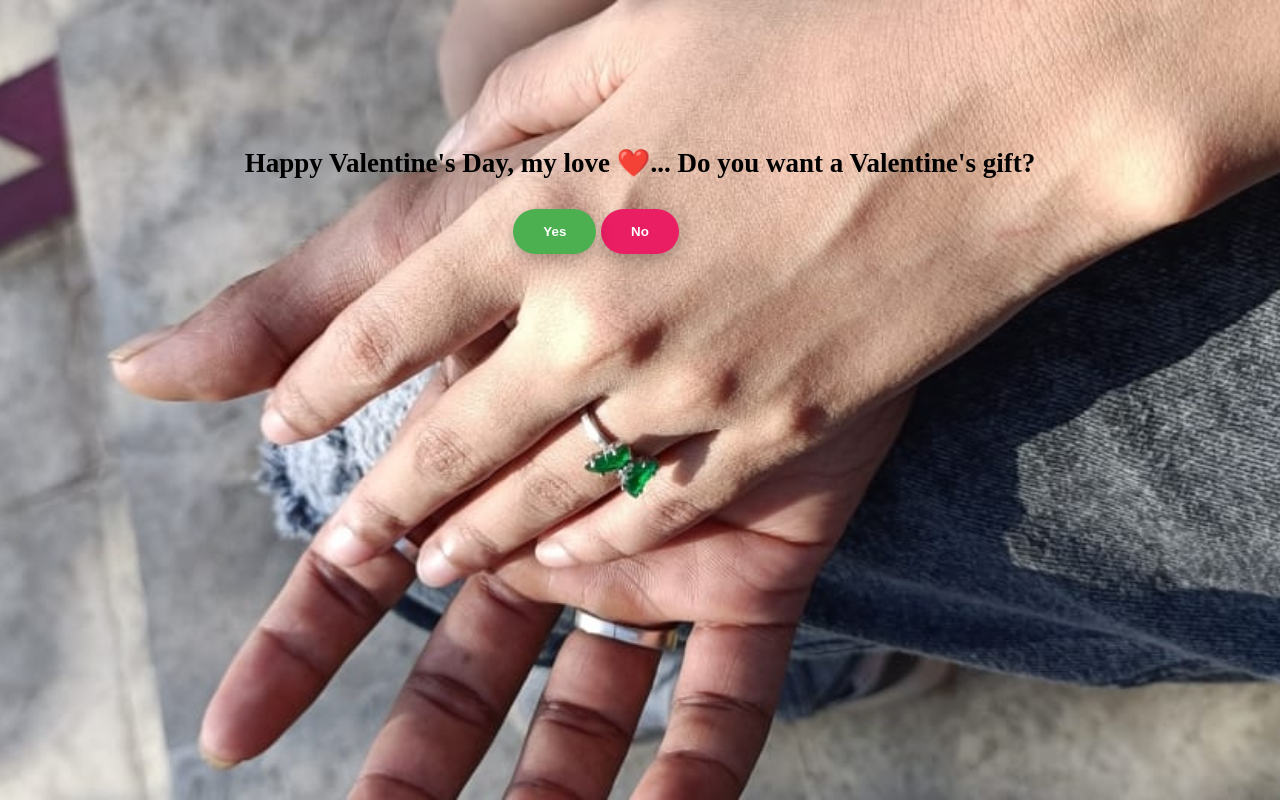
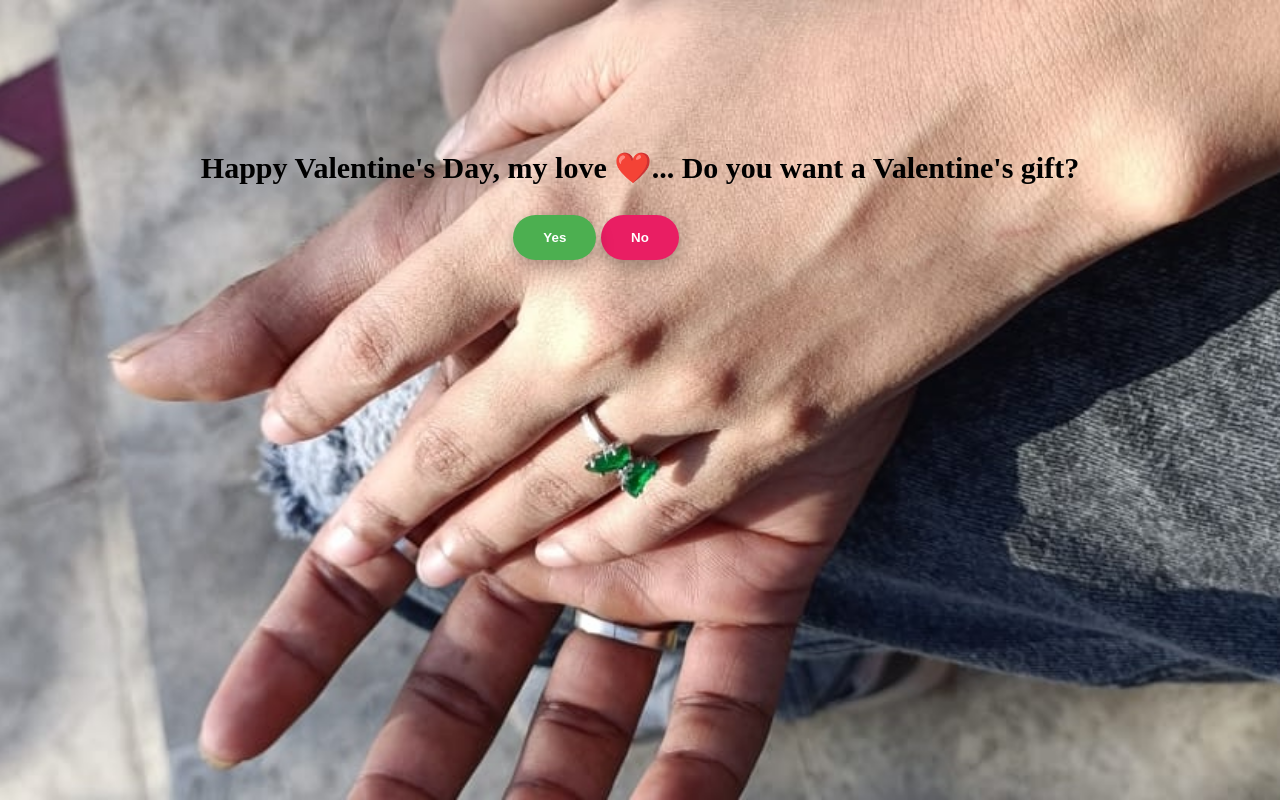
Before and after one commit to Amrapalipalkar/funTech, a React (Create React App) app: page / in a window 1280 px wide. Built offline with nearby package versions, Linux system fonts and the light colour scheme.

Commit message:
Update SlipperyButton.css

```diff
--- a/src/Components/SlipperyButton/SlipperyButton.css
+++ b/src/Components/SlipperyButton/SlipperyButton.css
@@ -13,7 +13,7 @@
 }
 
 .slipperyButton .question {
-    font-size: 27px;
+    font-size: 30px;
     margin-bottom: 20px;
     padding-top: 120px;
     font-weight: 900;
```
